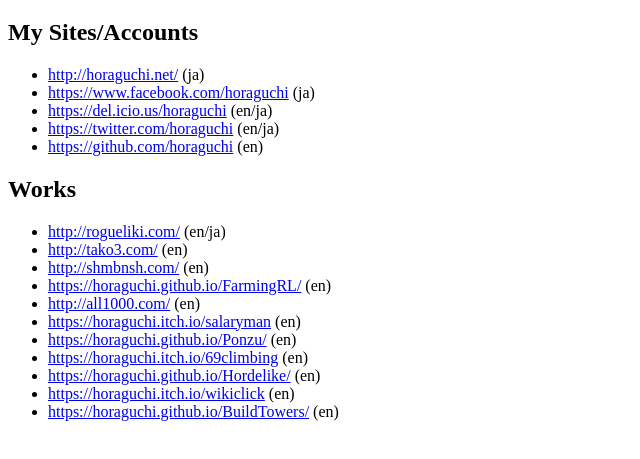
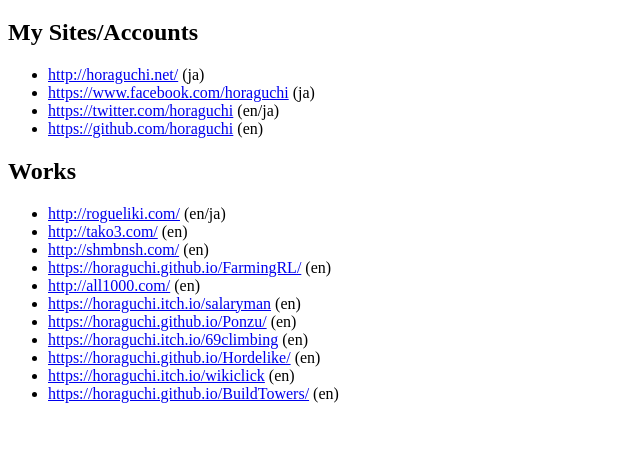
Before and after one commit to horaguchi/horaguchi.github.io, a plain HTML site: page index.html in a window 1280 px wide. Shown: the part 61-520 px from the top of the page, without its empty margins (0-640 px from the left). Drawn offline with Linux system fonts and the light colour scheme.

Commit message:
Update index.html

```diff
--- a/index.html
+++ b/index.html
@@ -12,7 +12,6 @@
 <ul>
 <li><a href="http://horaguchi.net/">http://horaguchi.net/</a> (ja)</li>
 <li><a href="https://www.facebook.com/horaguchi">https://www.facebook.com/horaguchi</a> (ja)</li>
-<li><a href="https://del.icio.us/horaguchi">https://del.icio.us/horaguchi</a> (en/ja)</li>
 <li><a href="https://twitter.com/horaguchi">https://twitter.com/horaguchi</a> (en/ja)</li>
 <li><a href="https://github.com/horaguchi">https://github.com/horaguchi</a> (en)</li>
 </ul>
```
